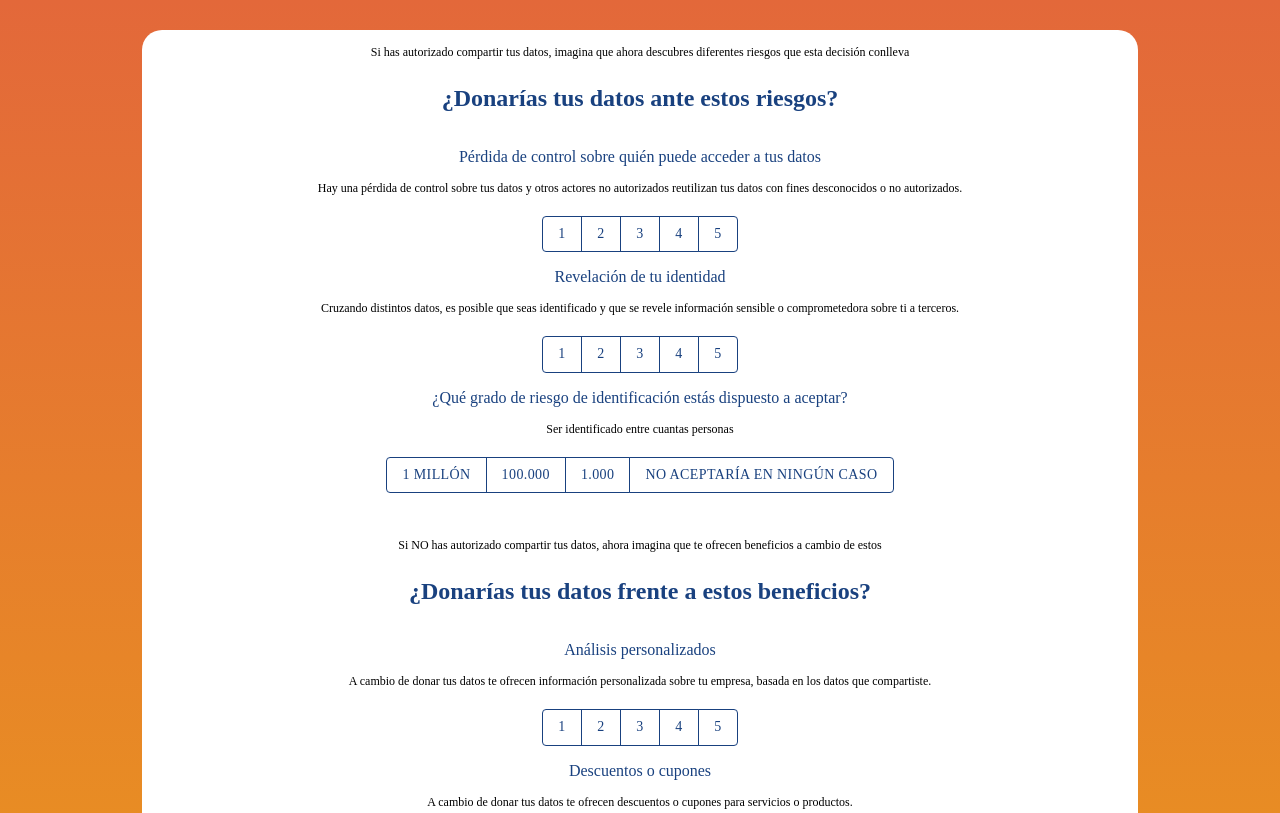
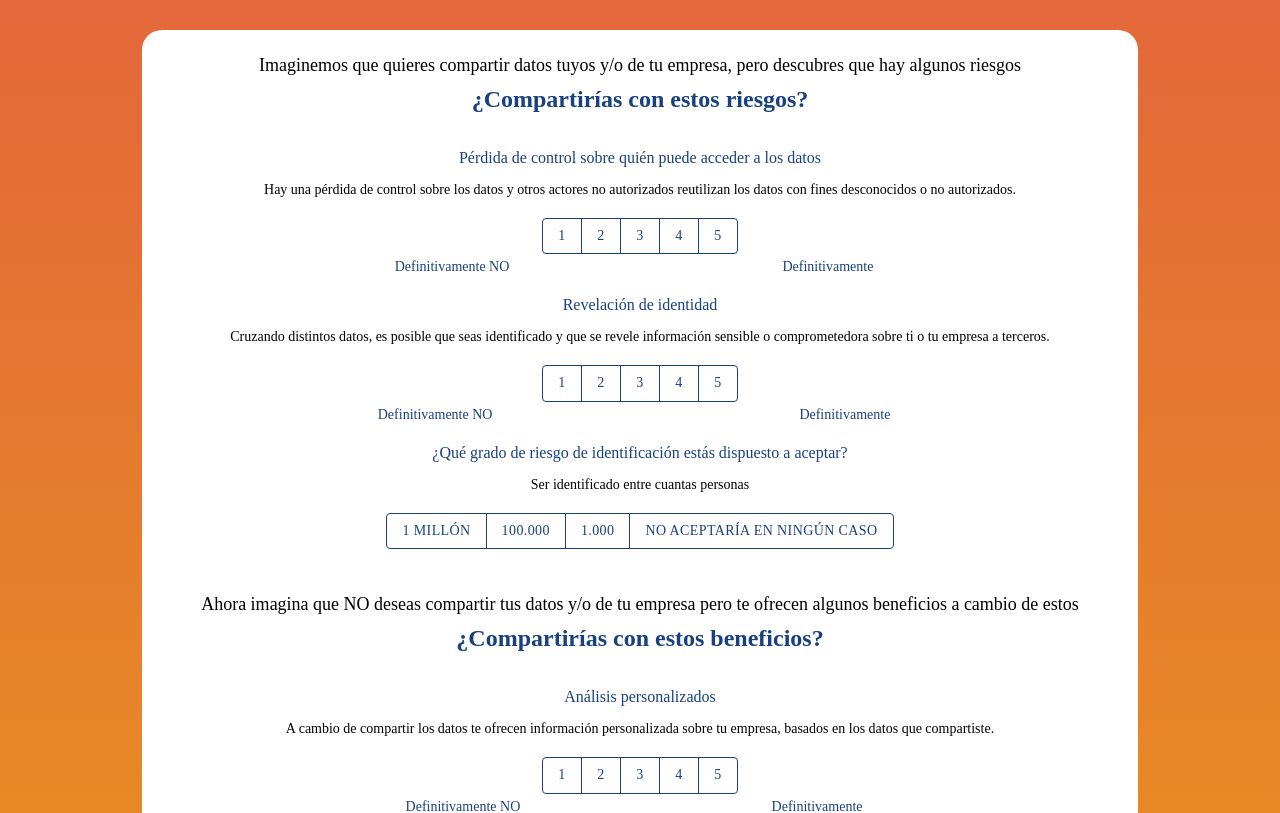
Before and after one commit to agora2030/crowdsourcing-iep, a React (Create React App) app: page /test in a window 1280 px wide. Shown: the top 813 px of the page. Built offline with nearby package versions, Linux system fonts and the light colour scheme; no server answers; a web font is replaced by a local one.

Commit message:
fixes agora comments

```diff
--- a/src/App.css
+++ b/src/App.css
@@ -157,7 +157,7 @@ p {
   margin-bottom: 5px;
   text-align: justify;
   width: 100%;
-  font-size: 12px;
+  font-size: 14px;
 }
 
 @media (max-width: 625px) {
--- a/src/components/QuestionOptions.tsx
+++ b/src/components/QuestionOptions.tsx
@@ -22,13 +22,16 @@ export const QuestionOptions = ({
 
   const updateQuestion = (value: string, pos: number) => {
     setQuestion(pos);
-    localStorage.setItem(`question_${type}${index}`, JSON.stringify({ title, type, answer: value }));
+    localStorage.setItem(
+      `question_${type}${index}`,
+      JSON.stringify({ title, type, answer: value }),
+    );
     refreshAnswers();
   };
 
   return (
     <div>
-      <p className="title" style={{ textAlign: "center" }}>
+      <p className="title" style={{ textAlign: "center", color: desc ? undefined : 'black' }}>
         {title}
       </p>
       {desc && (
@@ -62,6 +65,28 @@ export const QuestionOptions = ({
           );
         })}
       </ButtonGroup>
+      {JSON.stringify(options) ===
+        JSON.stringify(["1", "2", "3", "4", "5"]) && (
+        <div
+          style={{
+            display: "flex",
+            justifyContent: "center",
+          }}
+        >
+          <p
+            className="normal"
+            style={{ textAlign: "center", color: "#19417f" }}
+          >
+            Definitivamente NO
+          </p>
+          <p
+            className="normal"
+            style={{ textAlign: "center", color: "#19417f" }}
+          >
+            Definitivamente
+          </p>
+        </div>
+      )}
     </div>
   );
 };
--- a/src/pages/Advanced.tsx
+++ b/src/pages/Advanced.tsx
@@ -104,7 +104,7 @@ function Advanced() {
           {questions.length - currentIndex} de {questions.length}
         </h2>
         <h2 className="infoText" style={{ marginTop: 0 }}>
-          Autorizarías compartir tu información en este caso:
+          Autorizarías compartir tus datos y/o de tu empresa en este caso:
         </h2>
       </div>
       <div className="cardContainer">
@@ -138,24 +138,24 @@ function Advanced() {
       </div>
       <div className="buttons">
         <button
-          style={{ display: canSwipe ? "flex" : "none" }}
+          style={{ display: canSwipe ? "flex" : "none", marginBottom: 0 }}
           onClick={() => swipe("left")}
         >
           <ArrowFatLineLeft
             style={{ marginRight: "5px" }}
-            size={28}
+            size={26}
             weight="fill"
           />
           NO autorizaría
         </button>
         <button
-          style={{ display: canSwipe ? "flex" : "none" }}
+          style={{ display: canSwipe ? "flex" : "none", marginBottom: 0 }}
           onClick={() => swipe("right")}
         >
           ¡Autorizaría!
           <ArrowFatLineRight
             style={{ marginLeft: "5px" }}
-            size={28}
+            size={26}
             weight="fill"
           />
         </button>
--- a/src/pages/FinishTest.tsx
+++ b/src/pages/FinishTest.tsx
@@ -42,7 +42,7 @@ export default function FinishTest() {
       </h1>
       <p style={{ marginBottom: "25px" }}>
         A finales del 2023 presentaremos el estudio sobre las preferencias de
-        los emprearios para compartir sus datos basándonos en los resultados de
+        los empresarios para compartir sus datos basándonos en los resultados de
         este sitio. Pronto tendremos novedades que compartir contigo. Sé el
         primero en conocerlas apuntando tu correo aquí y siguiéndonos en redes
         sociales. Para más información, contáctanos en info@agora2030.org
--- a/src/pages/Test.tsx
+++ b/src/pages/Test.tsx
@@ -30,19 +30,24 @@ export default function Test() {
   const disabled = answers.filter((n) => n !== null).length !== 6;
 
   return (
-    <div className="cardGeneralContainer" style={{}}>
-      <p className="normal" style={{ textAlign: "center" }}>
-        Si has autorizado compartir tus datos, imagina que ahora descubres diferentes
-        riesgos que esta decisión conlleva
+    <div className="cardGeneralContainer">
+      <p
+        className="normal"
+        style={{ textAlign: "center", fontSize: "18px", marginTop: "15px" }}
+      >
+        Imaginemos que quieres compartir datos tuyos y/o de tu empresa, pero descubres que hay algunos
+        riesgos
       </p>
-      <h2 className="title-main">¿Donarías tus datos ante estos riesgos?</h2>
+      <h2 className="title-main" style={{ marginTop: "5px" }}>
+        ¿Compartirías con estos riesgos?
+      </h2>
 
       <QuestionOptions
         index="0"
         type="risk"
-        title="Pérdida de control sobre quién puede acceder a tus datos"
-        desc="Hay una pérdida de control sobre tus datos y otros actores no
-        autorizados reutilizan tus datos con fines desconocidos o no
+        title="Pérdida de control sobre quién puede acceder a los datos"
+        desc="Hay una pérdida de control sobre los datos y otros actores no
+        autorizados reutilizan los datos con fines desconocidos o no
         autorizados."
         options={["1", "2", "3", "4", "5"]}
         refreshAnswers={refreshAnswers}
@@ -50,8 +55,8 @@ export default function Test() {
       <QuestionOptions
         index="1"
         type="risk"
-        title="Revelación de tu identidad"
-        desc="Cruzando distintos datos, es posible que seas identificado y que se revele información sensible o comprometedora sobre ti a terceros."
+        title="Revelación de identidad"
+        desc="Cruzando distintos datos, es posible que seas identificado y que se revele información sensible o comprometedora sobre ti o tu empresa a terceros."
         options={["1", "2", "3", "4", "5"]}
         refreshAnswers={refreshAnswers}
       />
@@ -69,19 +74,22 @@ export default function Test() {
         refreshAnswers={refreshAnswers}
       />
 
-      <p className="normal" style={{ textAlign: "center", marginTop: '45px' }}>
-        Si NO has autorizado compartir tus datos, ahora imagina que te ofrecen
-        beneficios a cambio de estos
+      <p
+        className="normal"
+        style={{ textAlign: "center", fontSize: "18px", marginTop: "45px" }}
+      >
+        Ahora imagina que NO deseas compartir tus datos y/o de tu empresa pero te ofrecen
+        algunos beneficios a cambio de estos
       </p>
-      <h2 className="title-main">
-        ¿Donarías tus datos frente a estos beneficios?
+      <h2 className="title-main" style={{ marginTop: "5px" }}>
+        ¿Compartirías con estos beneficios?
       </h2>
 
       <QuestionOptions
         index="0"
         type="benefit"
         title="Análisis personalizados"
-        desc="A cambio de donar tus datos te ofrecen información personalizada sobre tu empresa, basada en los datos que compartiste."
+        desc="A cambio de compartir los datos te ofrecen información personalizada sobre tu empresa, basados en los datos que compartiste."
         options={["1", "2", "3", "4", "5"]}
         refreshAnswers={refreshAnswers}
       />
@@ -89,7 +97,7 @@ export default function Test() {
         index="1"
         type="benefit"
         title="Descuentos o cupones"
-        desc="A cambio de donar tus datos te ofrecen descuentos o cupones para servicios o productos."
+        desc="A cambio de compartir los datos te ofrecen descuentos o cupones para servicios o productos."
         options={["1", "2", "3", "4", "5"]}
         refreshAnswers={refreshAnswers}
       />
@@ -97,7 +105,7 @@ export default function Test() {
         index="2"
         type="benefit"
         title="Dinero"
-        desc="A cambio de compartir tus datos, te ofrecen una cantidad de dinero proporcional a la cantidad de datos que compartes."
+        desc="A cambio de compartir los datos, te ofrecen una cantidad de dinero proporcional a la cantidad de datos que compartes."
         options={["1", "2", "3", "4", "5"]}
         refreshAnswers={refreshAnswers}
       />
--- a/src/utils/mapping.ts
+++ b/src/utils/mapping.ts
@@ -2,12 +2,12 @@ export const entityMap = new Map();
 entityMap.set(1, {
   name: "una Empresa financiera",
   description:
-    "como los bancos, utilizan datos para tomar decisiones de inversión y crédito más informadas y precisas. Pueden evaluar los riesgos y oportunidades, y ofrecer soluciones financieras.",
+    "Como bancos, fintechs, microfinancieras, cooperativas de crédito, aseguradoras que utilizan datos para tomar decisiones de inversión y crédito más informadas y precisas. Pueden evaluar los riesgos y oportunidades, y ofrecer soluciones financieras",
 });
 entityMap.set(2, {
   name: "una Empresa de mercado",
   description:
-    "Pueden ser proveedores y/o dedicarse a procesos logísticos. Optimizan sus operaciones y mejorar la eficiencia en la cadena de suministro. Con datos sobre inventario, producción, envíos y entregas, estas empresas identifican patrones para ofrecer soluciones más efectivas y aumentar su competitividad en el mercado.",
+    "Son empresas del sector privado que dan acceso a mercados/canales/clientes como corporativos, retailers, empresas de logística, manufactura, ecommerce, marketplace, entre otros",
 });
 // entityMap.set(3, {
 //   name: "una Entidad pública",
@@ -18,7 +18,7 @@ entityMap.set(2, {
 export const requestMap = new Map();
 requestMap.set(1, {
   name: "Datos de registro de tu empresa.",
-  description: "Como matricula, certificado de registro, licencias y permisos",
+  description: "Como matrícula, certificado de registro, licencias y permisos",
 });
 requestMap.set(2, {
   name: "Información transaccional.",
@@ -44,13 +44,16 @@ requestMap.set(5, {
 export const resultMap = new Map();
 resultMap.set(1, {
   name: "una Alianza.",
-  description: "",
+  description:
+    "Con el fin de obtener beneficios mutuos, esto puede implicar compartir recursos, conocimientos, tecnología, clientes o canales de distribución",
 });
 resultMap.set(2, {
   name: "Estudios e investigación.",
-  description: "",
+  description:
+    "Investigación y análisis de datos de manera ética y responsable para generar aportes como identificar nuevas oportunidades, generar aportes sociales en conocimiento o mejorar procesos",
 });
 resultMap.set(3, {
   name: "un Perfilamiento o historiales.",
-  description: "",
+  description:
+    "Recopilación, análisis e interpretación de información específica de tu empresa con el objetivo de obtener conocimientos útiles y relevantes para toma de decisiones. Esto puede incluir datos financieros, de ventas, de clientes, de producción, entre otros",
 });
```
